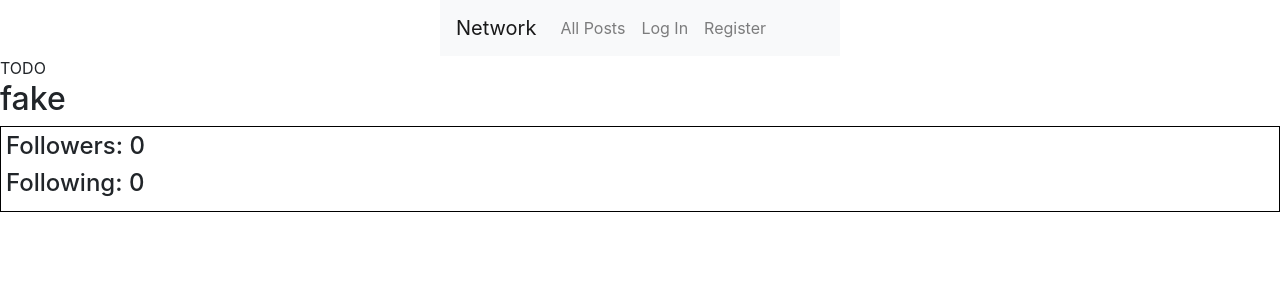
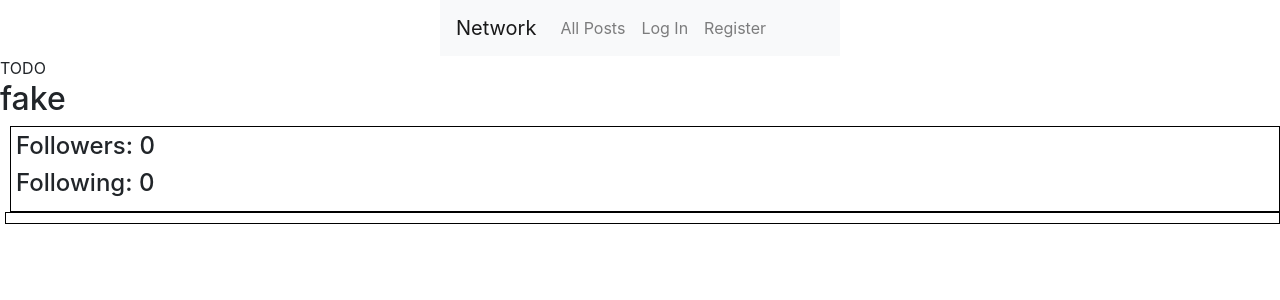
Before and after one commit to Junior-idrice/cs50w-project4, a Django app: page /profile/4 in a window 1280 px wide. Shown: the top 300 px of the page. Run offline with Django 3.2, Linux system fonts and the light colour scheme; data comes from the database, SQL or seed files in the repository; some libraries are stand-ins or nearby versions.

Commit message:
profile 4

```diff
--- a/project4/network/static/network/styles.css
+++ b/project4/network/static/network/styles.css
@@ -31,7 +31,11 @@
 }
 
 /*THE PROFILE SECTION*/
+.cont{
+    margin-left: 5px;
+}
 .profile-main{
+    margin-left: 5px;
     border: 1px solid black;
     padding: 5px;
 }
--- a/project4/network/templates/network/profile.html
+++ b/project4/network/templates/network/profile.html
@@ -31,7 +31,7 @@
     </div>
 
 
-    <div>
+    <div class="profile-main">
         {%for post in pagePosts %}
           <div>
             <h2><a href="{%url 'profile' user_id=post.user.id%}">{{post.user}}</a></h2>
```
